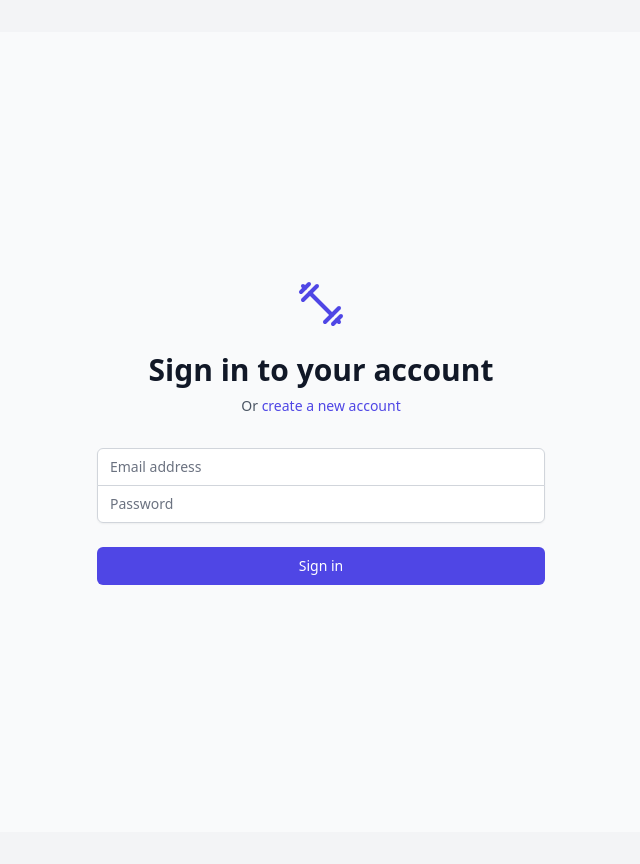
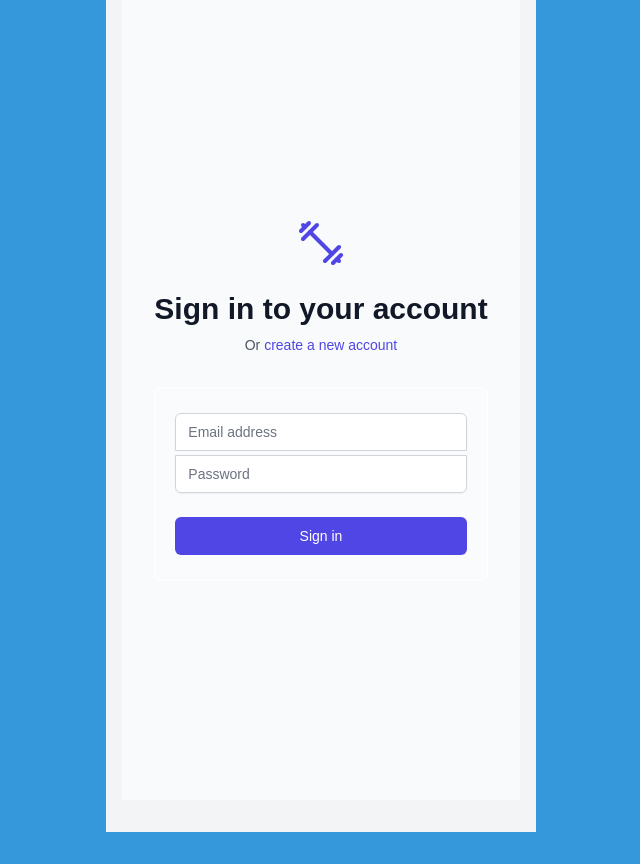
Before and after one commit to rbyers87/rb4, a React (Vite) app: page /login in a window 1280 px wide. Shown: the whole page, without its empty margins (319-959 px from the left). After the commit the page ends 832 px from the top, so only its background shows below. Built offline with nearby package versions, Linux system fonts and the light colour scheme.

Commit message:
Update index.css

```diff
--- a/src/index.css
+++ b/src/index.css
@@ -1,7 +1,9 @@
+/* Tailwind CSS Directives */
 @tailwind base;
 @tailwind components;
 @tailwind utilities;
 
+/* Media queries for container padding */
 @media (max-width: 768px) {
   .container {
     padding-left: 1rem;
@@ -15,3 +17,99 @@
     padding-right: 0.5rem;
   }
 }
+
+/* Custom Global Styles */
+
+/* Reset styles */
+* {
+  margin: 0;
+  padding: 0;
+  box-sizing: border-box;
+}
+
+/* Root variables for colors and reusable properties */
+:root {
+  --primary-color: #3498db; /* Light blue */
+  --secondary-color: #2ecc71; /* Green */
+  --background-dark: #121212; /* Dark mode background */
+  --text-light: #ffffff; /* Text for dark mode */
+  --text-dark: #000000; /* Text for light mode */
+  --border-radius: 5px;
+  --transition-speed: 0.3s;
+}
+
+/* General body styling */
+body {
+  font-family: Arial, sans-serif;
+  background-color: var(--primary-color); /* Default light mode */
+  color: var(--text-light);
+  transition: background-color var(--transition-speed), color var(--transition-speed);
+}
+
+/* Dark mode styles */
+@media (prefers-color-scheme: dark) {
+  body {
+    background-color: var(--background-dark);
+    color: var(--text-light);
+  }
+}
+
+/* Utility classes */
+.hidden {
+  display: none !important;
+}
+
+/* Styles for the root div */
+#root {
+  display: flex;
+  justify-content: center;
+  align-items: center;
+  height: 100vh;
+  padding: 10px;
+}
+
+/* Button styling */
+.button {
+  background-color: var(--secondary-color);
+  padding: 10px 20px;
+  border: none;
+  border-radius: var(--border-radius);
+  color: var(--text-light);
+  font-size: 16px;
+  cursor: pointer;
+  transition: background-color var(--transition-speed);
+}
+
+.button:hover {
+  background-color: #27ae60;
+}
+
+/* Form styles */
+form {
+  width: 100%;
+  max-width: 400px;
+  padding: 20px;
+  border: 1px solid var(--text-light);
+  border-radius: var(--border-radius);
+  background-color: rgba(255, 255, 255, 0.1);
+}
+
+input, button {
+  width: 100%;
+  margin: 5px 0;
+  padding: 10px;
+  font-size: 14px;
+  border-radius: var(--border-radius);
+  border: 1px solid var(--text-dark);
+}
+
+/* Links */
+a {
+  color: var(--text-light);
+  text-decoration: none;
+  transition: color var(--transition-speed);
+}
+
+a:hover {
+  color: var(--secondary-color);
+}
```
Lines whose indentation alone changed are shown as unchanged.
